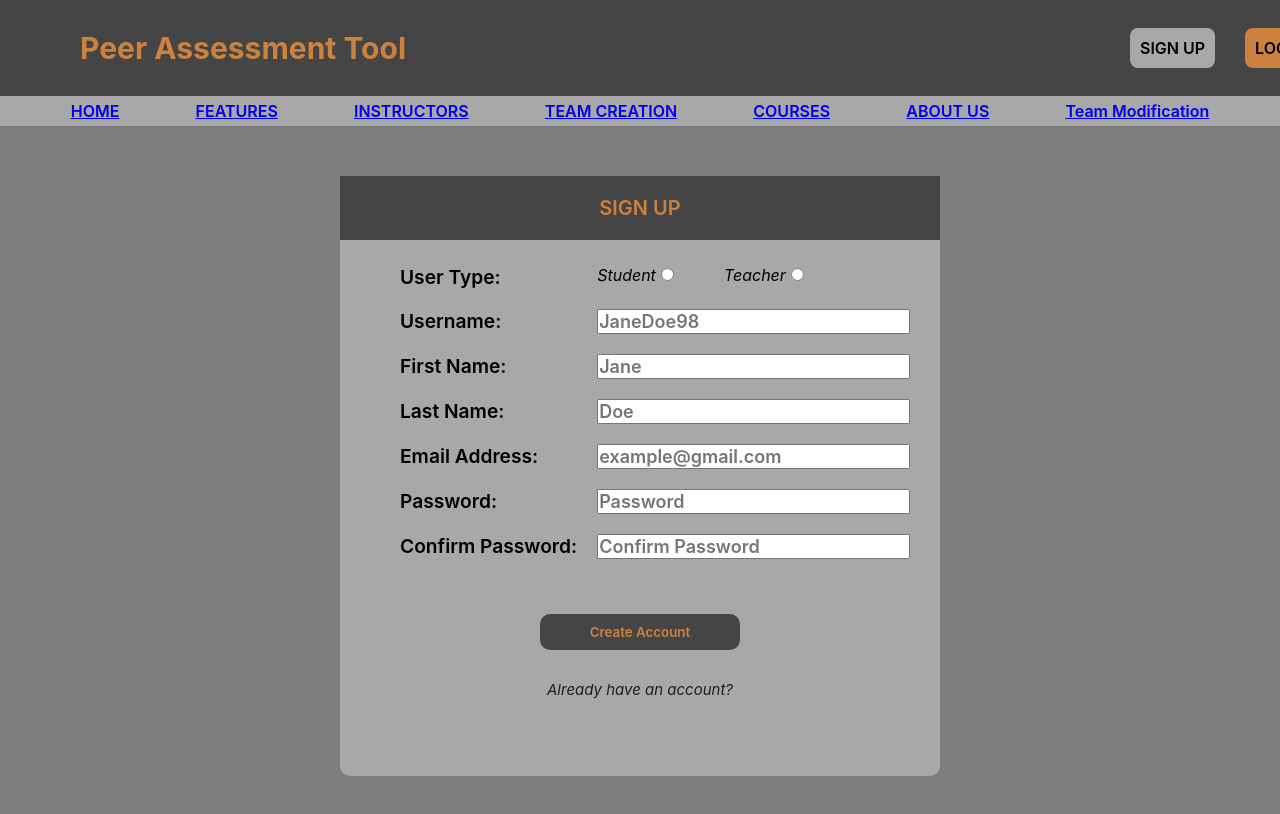
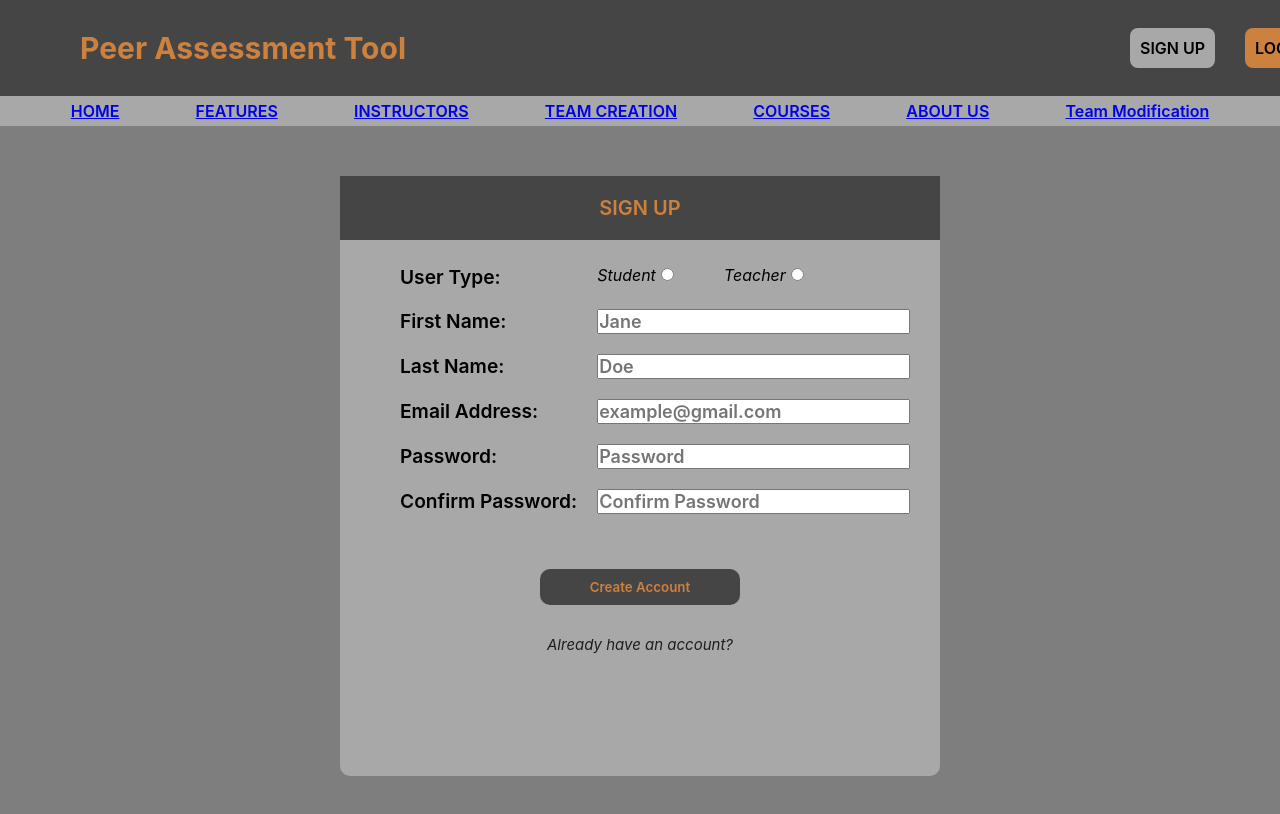
Before and after one commit to DaraDadgar/GroupX_SOEN341_Project_F24, a React (Vite) app in the folder FrontEnd/: page /Signup in a window 1280 px wide. Shown: the top 814 px of the page. Built offline with nearby package versions, Linux system fonts and the light colour scheme.

Commit message:
Fixed signup page and also added confirm password functionality

```diff
--- a/FrontEnd/src/routes/MainSignup.jsx
+++ b/FrontEnd/src/routes/MainSignup.jsx
@@ -32,7 +32,25 @@ export default function MainSignup() {
 
     const fd = new FormData(e.target);
     const payload = Object.fromEntries(fd);
-    storeAPI("signup", payload);
+
+    const confirmPasswordInput = e.target["confirm-password"];
+
+  if (payload.password !== payload["confirm-password"]) {
+    confirmPasswordInput.setCustomValidity("Passwords do not match!");
+    confirmPasswordInput.reportValidity();
+    return;
+  } else {
+    confirmPasswordInput.setCustomValidity("");
+  }
+
+    const finalPayload = {
+      email: payload.email,
+      password: payload.password,
+      type: payload.type,
+      name: `${payload["first-name"]} ${payload["last-name"]}`,
+    };
+
+    storeAPI("signup", finalPayload);
     navigate("/login");
   };
 
@@ -54,18 +72,6 @@ export default function MainSignup() {
                 <input type="radio" name="type" value="teacher" required />
               </label>
             </div>
-
-            <label for="username">Username:</label>
-            <input
-              type="text"
-              id="username"
-              placeholder="JaneDoe98"
-              name="username"
-              minlength="5"
-              maxlength="20"
-              pattern="^[a-zA-Z][a-zA-Z0-9]+$"
-              required
-            />
 
             <label for="first-name">First Name:</label>
             <input
@@ -121,6 +127,7 @@ export default function MainSignup() {
               minlength="8"
               maxlength="32"
               required
+              onInput={(e) => e.target.setCustomValidity("")}
             />
           </div>
 
```
